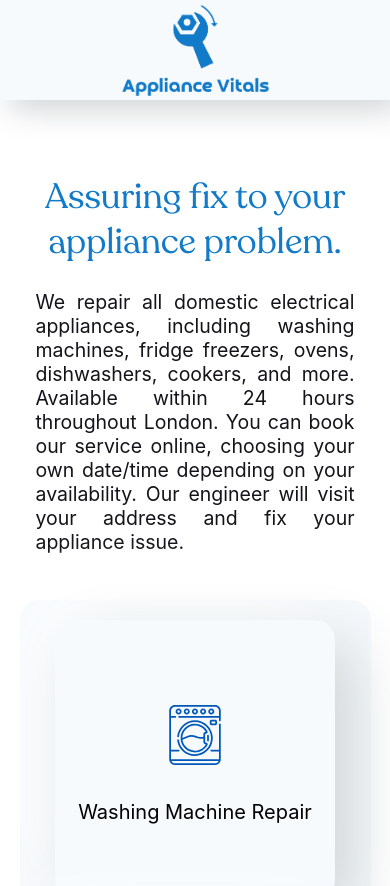
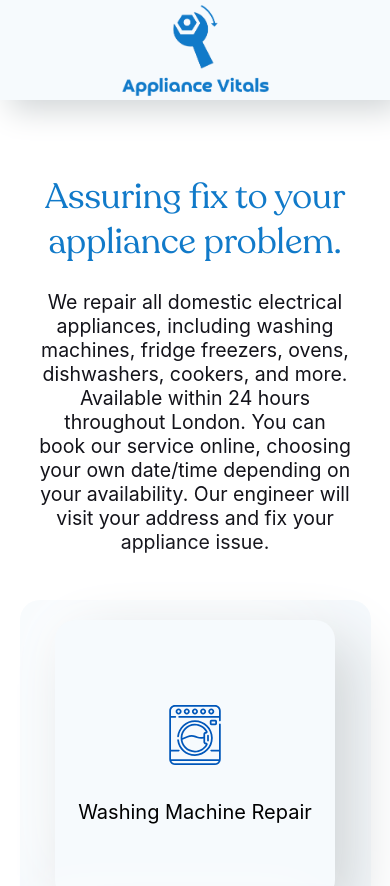
Before and after one commit to sohaibmh/appliance-vitals, a Next.js app: page / in a window 390 px wide. Shown: the top 886 px of the page. Built offline with nearby package versions, Linux system fonts and the light colour scheme.

Commit message:
title alignment updated

```diff
--- a/styles/Home.module.css
+++ b/styles/Home.module.css
@@ -167,9 +167,8 @@
 
   .title2 {
     font-size: 5vw;
-    padding-right: 9.1vw;
-    padding-left: 9.1vw;
-    text-align: justify;
+    padding-right: 10vw;
+    padding-left: 10vw;
   }
 
   .services {
```
